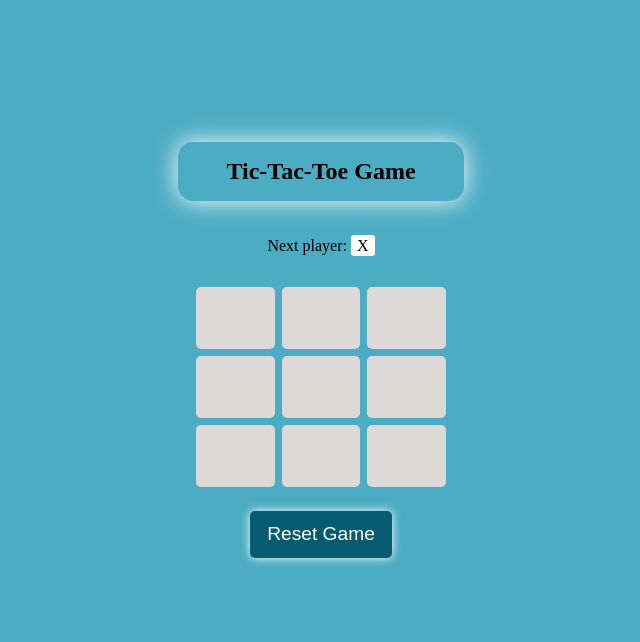
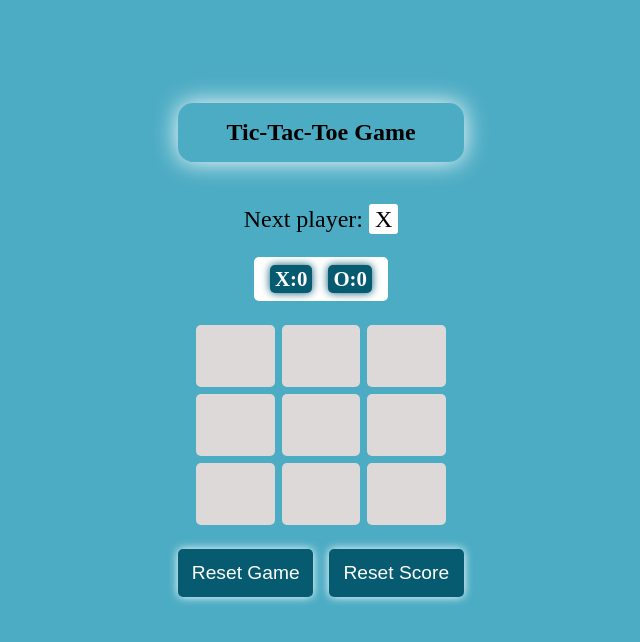
Before and after one commit to JAMILA-AIT-HAMOU/Tic-Tac-Toe-Game, a React (Vite) app: page / in a window 1280 px wide. Shown: the top 642 px of the page, without its empty margins (319-959 px from the left). Built offline with nearby package versions, Linux system fonts and the light colour scheme.

Commit message:
added the score

```diff
--- a/src/App.css
+++ b/src/App.css
@@ -5,10 +5,34 @@
   font-size:1.3rem;
   font-weight:545;
 }
+#status{
+  font-size: 1.5rem;
+}
+
 span{
   background-color:white;
   padding:2px 6px;
   border-radius:3px;
+}
+.scoreboard{
+  display: flex;
+  gap:1rem;
+  color:white;
+  background-color:white;
+  padding: 0.5rem 1rem;
+  font-size: 1.3rem;
+  font-weight: bold;
+  border-radius: 5px;
+
+}
+.scoreboard>p{
+  margin: 0;
+  background-color:rgb(76, 172, 196);
+  box-shadow:0 0 8px rgb(6, 91, 112);
+  background-color:rgb(6, 91, 112);
+  padding: 2px 5px;
+  border-radius: 5px;
+
 }
 .board{
   display:grid;
@@ -17,7 +41,7 @@ span{
   grid-template-columns:repeat(3, 1fr);
   grid-template-rows:repeat(3, 1fr);
   gap:7px;
-  margin-top: 1rem;
+  margin-top:1.5rem;
 }
 button{
   background-color:rgb(221, 217, 217);
@@ -36,13 +60,18 @@ button:hover{
   background-color:rgb(190, 190, 190);
   cursor:pointer;
 }
+.reset{
+
+  display: flex;
+  gap: 1rem;
+  width:100%;
+  margin-top:1.5rem;
+}
 .reset-btn{
 
   box-shadow:0 0 10px white;
   background-color:rgb(6, 91, 112);
   color:white;
-  width:50%;
-  margin-top:1.5rem;
   padding:0.8rem;
   font-size:1.2rem;
   transition:0.4s ease-end-out;
--- a/src/component/Board.jsx
+++ b/src/component/Board.jsx
@@ -1,100 +1,129 @@
+import { useState } from "react";
+export default function Board() {
+  const [playersArr, setPlayersArr] = useState(Array(9).fill(""));
+  const [isXTurn, setIsXTurn] = useState(true);
+  const [winner, setWinner] = useState(null);
+  const [gameOver, setGameOver] = useState(false);
+  const [score, setScore] = useState({ X: 0, O: 0 });
 
+  const winningLines = [
+    [0, 1, 2],
+    [3, 4, 5],
+    [6, 7, 8],
+    [0, 3, 6],
+    [1, 4, 7],
+    [2, 5, 8],
+    [0, 4, 8],
+    [2, 4, 6],
+  ];
 
-import { useState } from "react"
-export default function Board() {
-  const [playersArr, setPlayersArr]=useState(Array(9).fill(""))
-  const [isXTurn, setIsXTurn]=useState(true)
-  const [winner, setWinner]=useState(null)
-  const [gameOver, setGameOver]=useState(false)
-
-  const winingLines=[
-    [0,1,2],
-    [3,4,5],
-    [6,7,8],
-    [0,3,6],
-    [1,4,7],
-    [2,5,8],
-    [0,4,8],
-    [2,4,6]
-  ]
-
-
-  function checkWinner(board){
-    for(let line of winingLines){
-      const [a, b, c]=line
-      if (board[a] && board[a]===board[b] && board[b]===board[c]){
-        return board[a]
+  function checkWinner(board) {
+    for (let line of winningLines) {
+      const [a, b, c] = line;
+      if (board[a] && board[a] === board[b] && board[b] === board[c]) {
+        return board[a];
       }
     }
-    return null
+    return null;
   }
 
-  function checkGameStatus(board){
-    const playerWin = checkWinner(board)
-    if(playerWin){
-      return {gameOver:true, winner:playerWin}
+  function checkGameStatus(board) {
+    const playerWin = checkWinner(board);
+    if (playerWin) {
+      return { gameOver: true, winner: playerWin };
     }
-    if(!board.includes("")){
-      return { gameOver:true, winner:"draw"}
+    if (!board.includes("")) {
+      return { gameOver: true, winner: "draw" };
     }
-    return {gameOver:false, winner:null}
-
+    return { gameOver: false, winner: null };
   }
 
-
-
-  function handleBtn(index){
-    if (playersArr[index]!=="" || gameOver) {
-      return
+  function handleBtn(index) {
+    if (playersArr[index] !== "" || gameOver) {
+      return;
     }
 
-    const newBoard=[...playersArr];
+    const newBoard = [...playersArr];
 
-    newBoard[index]=isXTurn ? "X" : "O";
+    newBoard[index] = isXTurn ? "X" : "O";
 
-    const status=checkGameStatus(newBoard)
-     console.log("Game status:", status); // Debug log
+    const status = checkGameStatus(newBoard);
 
     setPlayersArr(newBoard);
-    setGameOver(status.gameOver)
-    setWinner(status.winner)
+    setGameOver(status.gameOver);
+    setWinner(status.winner);
 
-    if(!status.gameOver){
+    if (status.gameOver && status.winner !== "draw") {
+      setScore((prev) => ({
+        ...prev,
+        [status.winner]: prev[status.winner] + 1,
+      }));
+    }
 
-    setIsXTurn(prev=>!prev)
+    if (!status.gameOver) {
+      setIsXTurn((prev) => !prev);
     }
   }
 
-  const resetGame=()=>{
-    setPlayersArr(Array(9).fill(""))
-    setIsXTurn(true)
-    setWinner(null)
-    setGameOver(false)
+  const resetGame = () => {
+    setPlayersArr(Array(9).fill(""));
+    setIsXTurn(true);
+    setWinner(null);
+    setGameOver(false);
+  };
+  const resetScore=()=>{
+    setScore({ X: 0, O: 0 })
+    resetGame()
   }
-
-
 
   return (
     <section>
       <h1>Tic-Tac-Toe Game</h1>
 
+      <div id="status">
+        {gameOver ? (
+          winner === "draw" ? (
+            <p>"Game Ended In A Draw!"</p>
+          ) : (
+            <p>
+              Winner: <span>{winner}</span>!!!!!!!!
+            </p>
+          )
+        ) : (
+          <p>
+            Next player: <span>{isXTurn ? "X" : "O"}</span>
+          </p>
+        )}
+      </div>
 
-    <div id="status">
-      {gameOver
-        ? (winner === "draw"
-          ? "Draw"
-          :<p>Winner: <span>{winner}</span></p>)
-        :(<p>Next player: <span>{isXTurn ? "X" : "O"}</span></p>)
-      }
+      <div className="scoreboard">
+        <p>X:{score.X}</p>
+        <p>O:{score.O}</p>
       </div>
 
       <div className="board">
-     {playersArr.map((value,index)=>(
-               <button className="square" key={index} onClick={()=>{handleBtn(index)}} disabled={gameOver} >{value}</button>
+        {playersArr.map((value, index) => (
+          <button
+            aria-label={`Square ${index}`}
+            className="square"
+            key={index}
+            onClick={() => {
+              handleBtn(index);
+            }}
+            disabled={gameOver}
+          >
+            {value}
+          </button>
         ))}
       </div>
-    <button id="reset" className="reset-btn" onClick={resetGame}>Reset Game</button>
+      <div className="reset">
+        <button id="reset-game" className="reset-btn" onClick={resetGame}>
+          Reset Game
+        </button>
+        <button id="reset-score" className="reset-btn" onClick={resetScore}>
+          Reset Score
+        </button>
+      </div>
     </section>
-  )
-
+  );
 }
```
Lines whose indentation alone changed are shown as unchanged.
